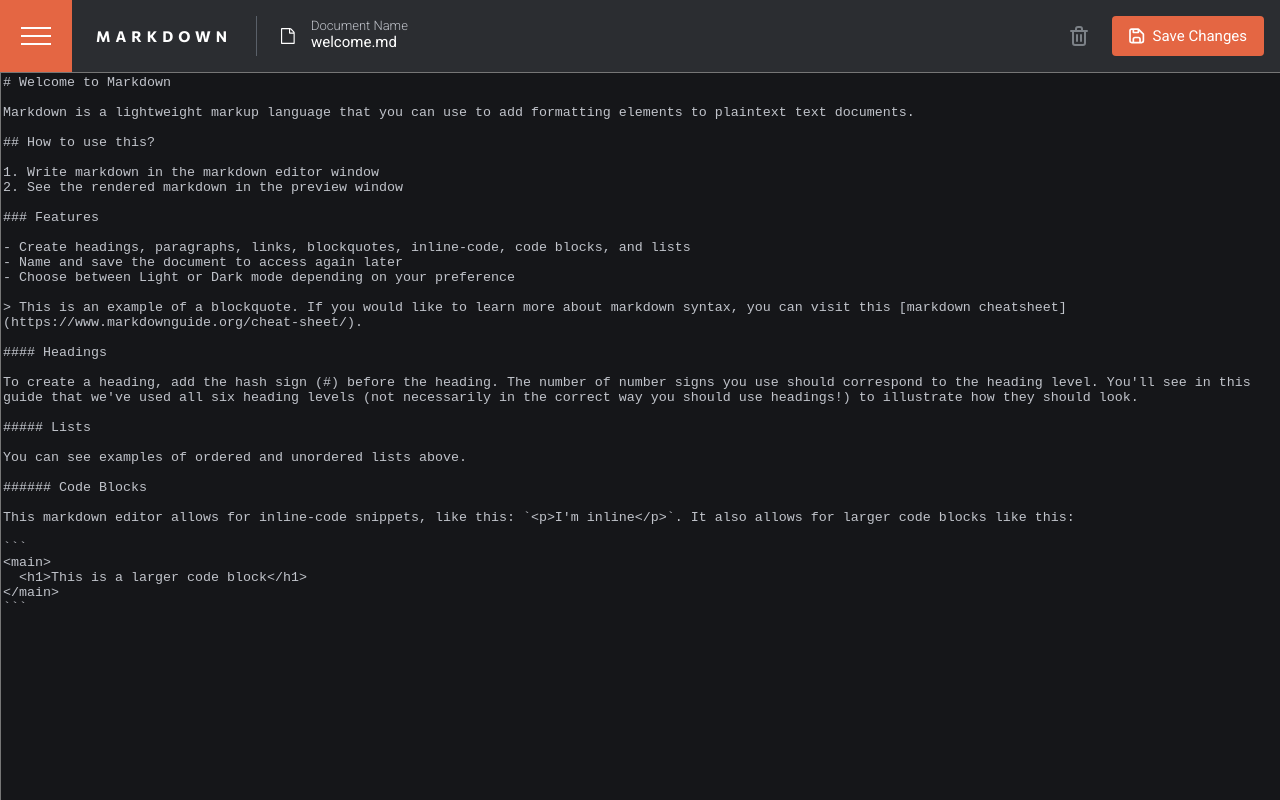
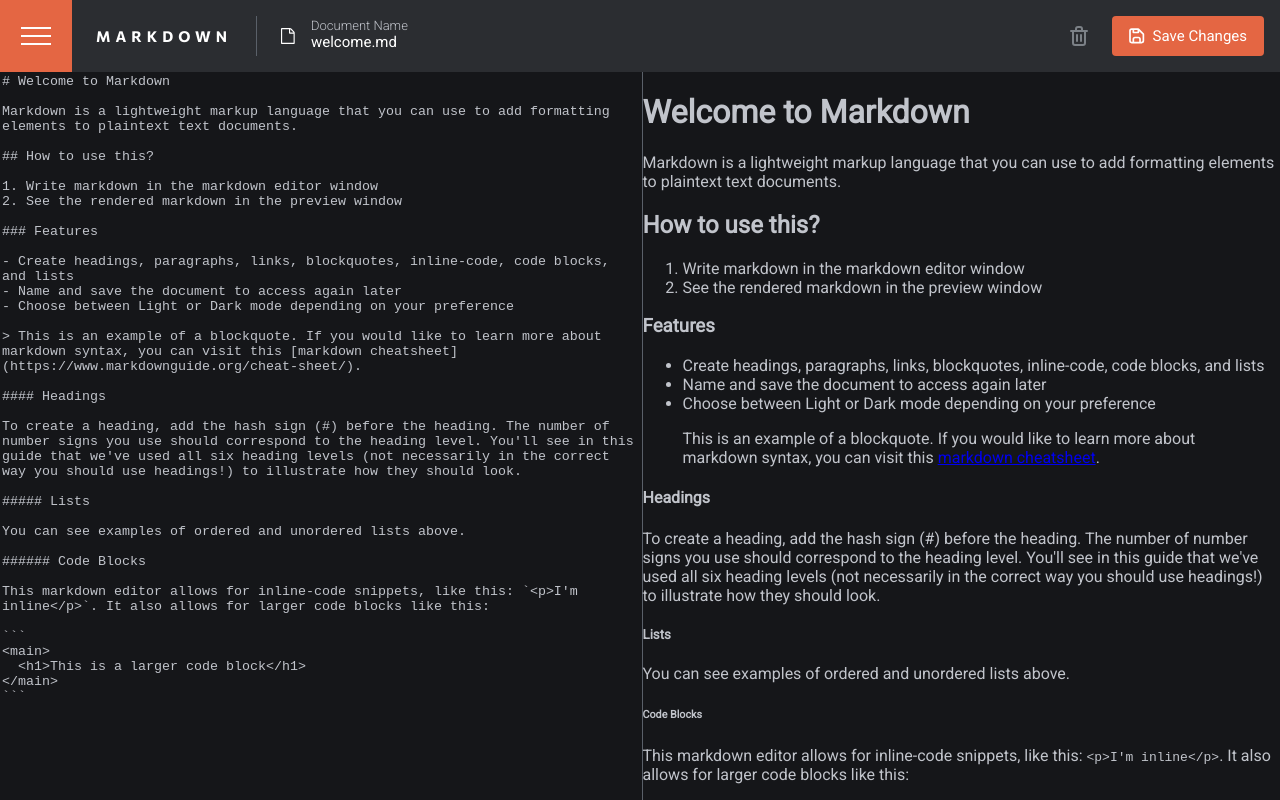
Before and after one commit to maplesyrupweb/fem-markdown-editor-react, a React (Create React App) app: page / in a window 1280 px wide. Built offline with nearby package versions, Linux system fonts and the light colour scheme.

Commit message:
Add markdown and preview windows

```diff
--- a/src/App.js
+++ b/src/App.js
@@ -1,13 +1,8 @@
 import React, { useRef, useState } from "react";
 import styled, { createGlobalStyle } from "styled-components";
 
-/*
-The useRef Hook allows you to persist values between renders. It can be used to store a mutable value that does not cause a re-render when updated. It can be used to access a DOM element directly.
-*/
-
 import Navigation from "./components/Navigation/Navigation";
 import Home from "./components/Home/Home";
-
 
 const GlobalStyle = createGlobalStyle`
   body {
@@ -15,24 +10,18 @@
     padding: 0px;
     font-family: 'Roboto', sans-serif;
     overflow-x: hidden;
-
   }
 `;
 
 const StyledApp = styled.div``;
 
 const App = () => {
-
   const [showSidebar, setShowSidebar] = useState(false);
-
   const inputRef = useRef(null);
-
-  /* If showSideBar, return False, Else, return true */
 
   const handleSidebar = () => {
     setShowSidebar(showSidebar ? false : true);
   };
-
 
   const handleEnter = () => {
     inputRef.current.focus();
@@ -43,12 +32,12 @@
     <>
       <GlobalStyle />
       <StyledApp>
-      <Navigation
+        <Navigation
           showSidebar={showSidebar}
           handleSidebar={handleSidebar}
           handleEnter={handleEnter}
         />
-        <Home ref={inputRef} inputRef={inputRef} showSidebar={showSidebar} />
+        <Home inputRef={inputRef} showSidebar={showSidebar} />
       </StyledApp>
     </>
   );
--- a/src/components/Home/Home.js
+++ b/src/components/Home/Home.js
@@ -1,11 +1,13 @@
-import React, { forwardRef, useContext } from "react";
+import React, { useContext } from "react";
 import styled from "styled-components";
 import { ThemeContext } from "../../themes/themeContext";
-import { DocumentContext } from "../../documents/documentContext";
 
-/* if showSideBar, width is 250px. Else, width is 0px */
+import MarkdownEditorWindow from "./MarkdownEditorWindow";
+import PreviewWindow from "./PreviewWindow";
 
-const StyledHome = styled.textarea`
+const StyledHome = styled.div`
+  display: flex;
+  flex-flow: row nowrap;
   height: 100%;
   width: 100%;
   position: fixed;
@@ -17,31 +19,25 @@
   transition: 0.3s;
 `;
 
-const Home = forwardRef((props, inputRef) => {
+/*background-color: #5a6069;*/
+const Border = styled.div`
+  height: 100%;
+  width: 1px;
+  background-color: #5a6069;
+`;
+
+const Home = ({ inputRef, showSidebar }) => {
   const { theme } = useContext(ThemeContext);
-  const { activeDocument, onDocumentContentChange } =
-    useContext(DocumentContext);
-
-  console.log("Hello from Home.js");
-
+  // {console.log(Home);}
+  //   {console.log(theme);}
   return (
-    <StyledHome
-      type="text"
-      /* value={activeDocument.content} */
-      value={
-        activeDocument.content
-          ? activeDocument.content
-          : "Your document has been deleted. Please create a new document from your sidebar:)"
-      }
-      onChange={onDocumentContentChange}
-      showSidebar={props.showSidebar}
-      ref={inputRef}
-      theme={theme}
-      {...props}
-      spellcheck="false"
-    ></StyledHome>
+    <StyledHome showSidebar={showSidebar} theme={theme}>
+      <MarkdownEditorWindow ref={inputRef} />
+      <Border />
+      <PreviewWindow />
+    </StyledHome>
   );
-});
+};
 
 Home.displayName = "Home";
 export default Home;
--- /dev/null
+++ b/src/components/Home/MarkdownEditorWindow.js
@@ -0,0 +1,38 @@
+import React, { forwardRef, useContext } from "react";
+import styled from "styled-components";
+import { ThemeContext } from "../../themes/themeContext";
+import { DocumentContext } from "../../documents/documentContext";
+
+const StyledEditor = styled.textarea`
+  height: 100%;
+  width: 50%;
+  outline: none;
+  border: none;
+  color: ${(props) => props.theme.color.markdownbody};
+  background-color: ${(props) => props.theme.background.main};
+`;
+
+const MarkdownEditorWindow = forwardRef((props, inputRef) => {
+  const { theme } = useContext(ThemeContext);
+  const { activeDocument, onDocumentContentChange } =
+    useContext(DocumentContext);
+
+  return (
+    <StyledEditor
+      type="text"
+      value={
+        activeDocument.content
+          ? activeDocument.content
+          : "You delete all your work! Please create a new document in the sidebar :)"
+      }
+      onChange={onDocumentContentChange}
+      showSidebar={props.showSidebar}
+      ref={inputRef}
+      theme={theme}
+      {...props}
+    ></StyledEditor>
+  );
+});
+
+MarkdownEditorWindow.displayName = "MarkdownEditor";
+export default MarkdownEditorWindow;
--- /dev/null
+++ b/src/components/Home/PreviewWindow.js
@@ -0,0 +1,31 @@
+import React, { useContext } from "react";
+import styled from "styled-components";
+import Markdown from "markdown-to-jsx";
+import { ThemeContext } from "../../themes/themeContext";
+import { DocumentContext } from "../../documents/documentContext";
+
+const StyledEditor = styled.div`
+  height: 100%;
+  width: 50%;
+  color: ${(props) => props.theme.color.markdownbody};
+  background-color: ${(props) => props.theme.background.main};
+`;
+
+const MarkdownEditor = () => {
+  const { theme } = useContext(ThemeContext);
+  const { activeDocument, onDocumentContentChange } =
+    useContext(DocumentContext);
+
+  return (
+    <StyledEditor
+      theme={theme}
+      activeDocument={activeDocument}
+      onChange={onDocumentContentChange}
+    >
+      <Markdown>{activeDocument.content}</Markdown>
+    </StyledEditor>
+  );
+};
+
+MarkdownEditor.displayName = "MarkdownEditor";
+export default MarkdownEditor;
--- a/src/components/Navigation/Sidebar.js
+++ b/src/components/Navigation/Sidebar.js
@@ -96,7 +96,7 @@
                 onClick={() => changeActiveDocument(document.id)}
                 key={document.id}
               >
-                {console.log(document.id)}
+
                 <DocumentIcon src={iconDocument} />
                 <DocumentInformation>
                   <DocumentDate>{document.createdAt}</DocumentDate>
```
